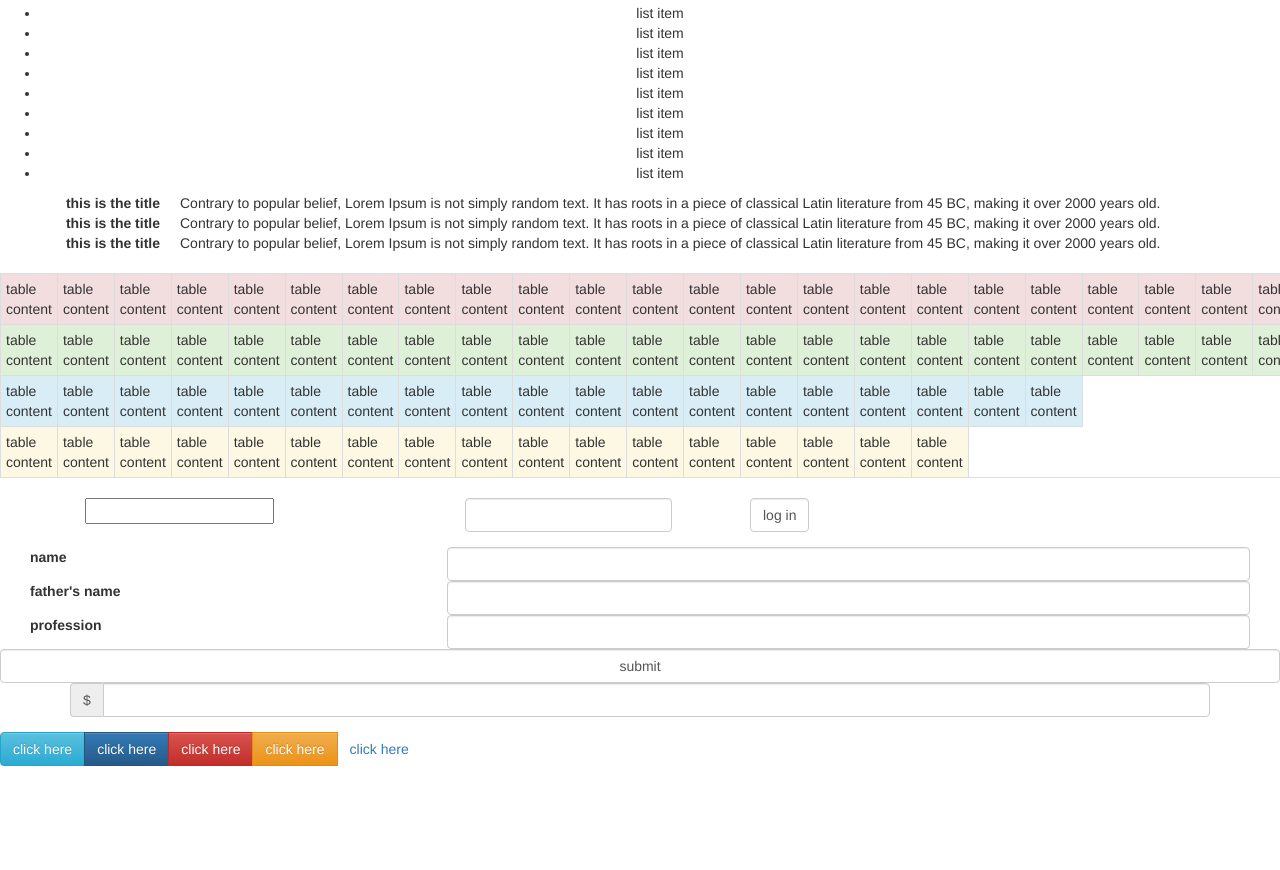
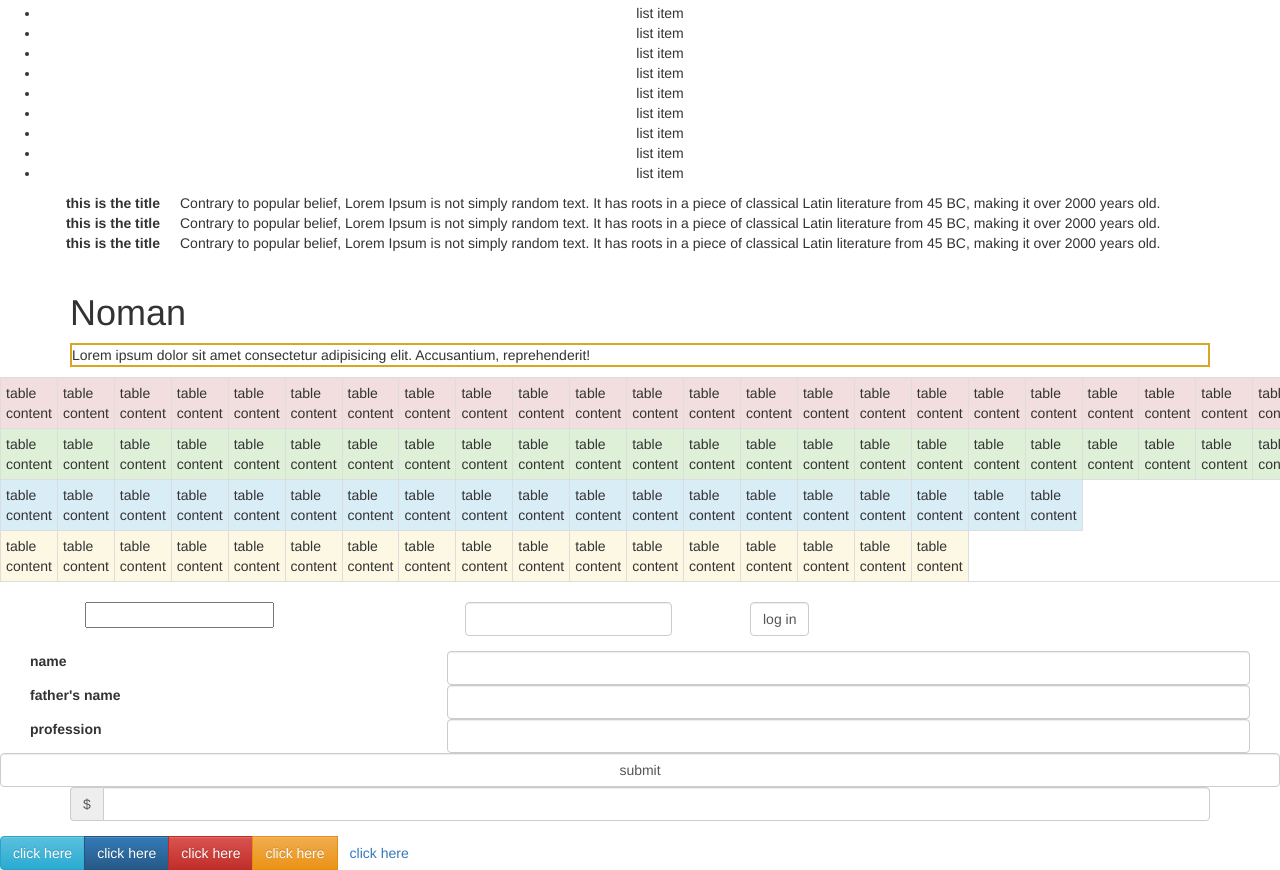
Before and after one commit to naeemme/starting-bootstrap, a plain HTML site: page index.html in a window 1280 px wide. Shown: the part 780-1650 px from the top of the page. Before the commit the page ends 1546 px from the top, so only its background shows below. Drawn offline with nearby package versions, Linux system fonts and the light colour scheme.

Commit message:
new paragraph added

```diff
--- a/index.html
+++ b/index.html
@@ -63,7 +63,10 @@
 		<dd>Contrary to popular belief, Lorem Ipsum is not simply random text. It has roots in a piece of classical Latin literature from 45 BC, making it over 2000 years old.</dd>
 
 	</dl>
-
+	<div class="container">
+		<h1>Noman</h1>
+		<p style="border: 2px solid goldenrod;">Lorem ipsum dolor sit amet consectetur adipisicing elit. Accusantium, reprehenderit!</p>
+	</div>
 	<div class="table-responsive">
 		<table class="table table-bordered table-striped table-hover table-condensed">
 			<tr class="danger">
```
